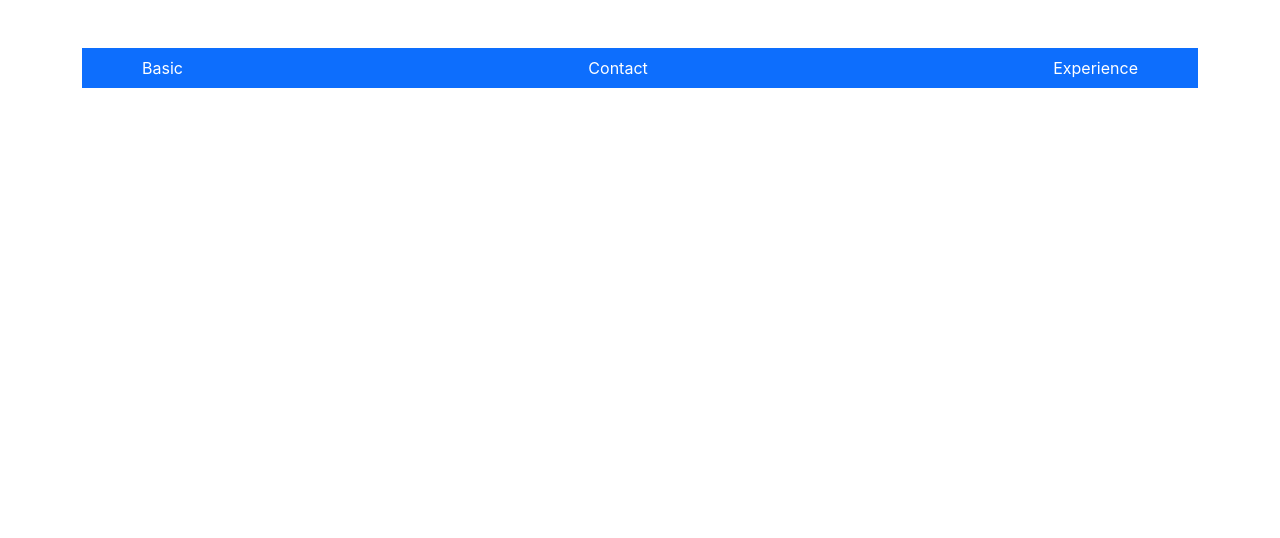
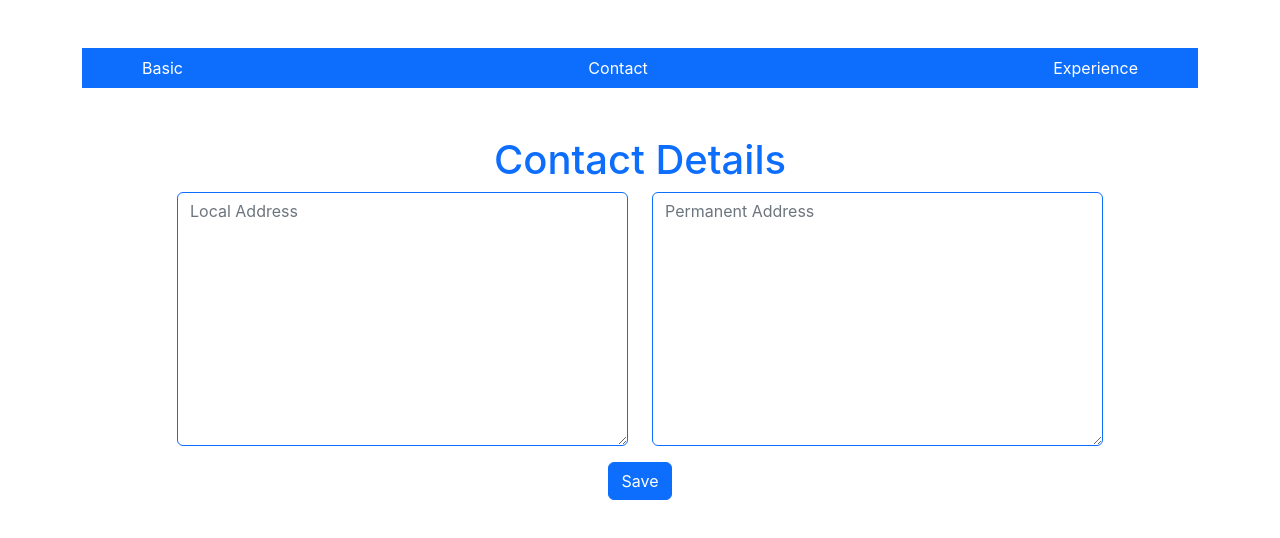
Before and after one commit to prachii007/React-Redux-Demo-App, a React (Create React App) app: page /#/cont in a window 1280 px wide. Before the commit this address led to /#/. Shown: the top 538 px of the page. Built offline with nearby package versions, Linux system fonts and the light colour scheme.

Commit message:
design contact.js file

```diff
--- a/src/App.js
+++ b/src/App.js
@@ -12,8 +12,9 @@ function App() {
             <nav className="navbar bg-primary text-white text-center">
               <div class="container-fluid">
                 <Link to="/basic" className="nav-link nav-item ps-5">Basic</Link>
-                <Link to="/contact" className="nav-link nav-item">Contact</Link>
                 {/* <Link to="/education" className="nav-link nav-item">Education</Link> */}
+
+                <Link to="/cont" className="nav-link nav-item">Contact</Link>
                 <Link to="/experience" className="nav-link nav-item pe-5">Experience</Link>
               </div>
             </nav>
@@ -22,9 +23,10 @@ function App() {
       </div>
       <Routes>
         <Route exact path="/basic" element={<Mybasic />} />
-        <Route exact path="/basic" element={<Mycontact />} />
-        {/* <Route exact path="/basic" element={<Myeducation />} /> */}
-        <Route exact path="/basic" element={<Myexperience/>} />
+
+        <Route exact path="/cont" element={<Mycontact />} />
+        {/* <Route exact path="/education" element={<Myeducation />} /> */}
+        <Route exact path="/experience" element={<Myexperience />} />
 
       </Routes>
     </HashRouter>
--- a/src/contact.js
+++ b/src/contact.js
@@ -1,8 +1,59 @@
 import { useState } from "react";
 import { useDispatch, useSelector } from "react-redux";
-const Mycontact = () => {
+let Mycontact = () => {
+    let [localAdd, pickLocal] = useState("");
+    let [permAdd, pickPerm] = useState("");
+
+    let dispatch = useDispatch();
+    const save = () => {
+        let contactinfo = {
+            local: localAdd,
+            perm: permAdd
+        };
+        let finalinfo = {
+            type: "addcontact",
+            info: contactinfo
+        };
+        dispatch(finalinfo);
+        pickLocal("");
+        pickPerm("");
+
+    }
+    // let contact = useState(state => state.Contactlist);
+    const delAdd = (index) => {
+        let cinfo = { type: "deletecontact", cinfo: index };
+        dispatch(cinfo);
+    }
     return (
-        <h1>dfe</h1>
+        <div className="container mt-5 text-primary">
+            <div className="row justify-content-center ">
+                <div className="col-lg-9  text-center">
+                    <h1 className="mb-2">Contact Details</h1>
+                </div>
+            </div>
+            <div className="row justify-content-center">
+                <div className="col-lg-5">
+
+                    <textarea type="text"
+                        className="form-control border border-primary mb-3"
+                        onChange={obj => pickLocal(obj.target.value)} value={localAdd}
+                        placeholder="Local Address" rows="10" ></textarea>
+                </div>
+
+
+                <div className="col-lg-5">
+                    <textarea type="number"
+                        className="form-control border border-primary mb-3"
+
+                        onChange={obj => pickPerm(obj.target.value)} value={permAdd}
+                        placeholder="Permanent Address" rows="10" ></textarea>
+                </div>
+            </div>
+            <div className="row justify-content-center">
+                <div className="col-lg-3 text-center"><button className="btn btn-primary">Save</button></div>
+            </div>
+        </div>
+
     )
 }
 export default Mycontact;
```
